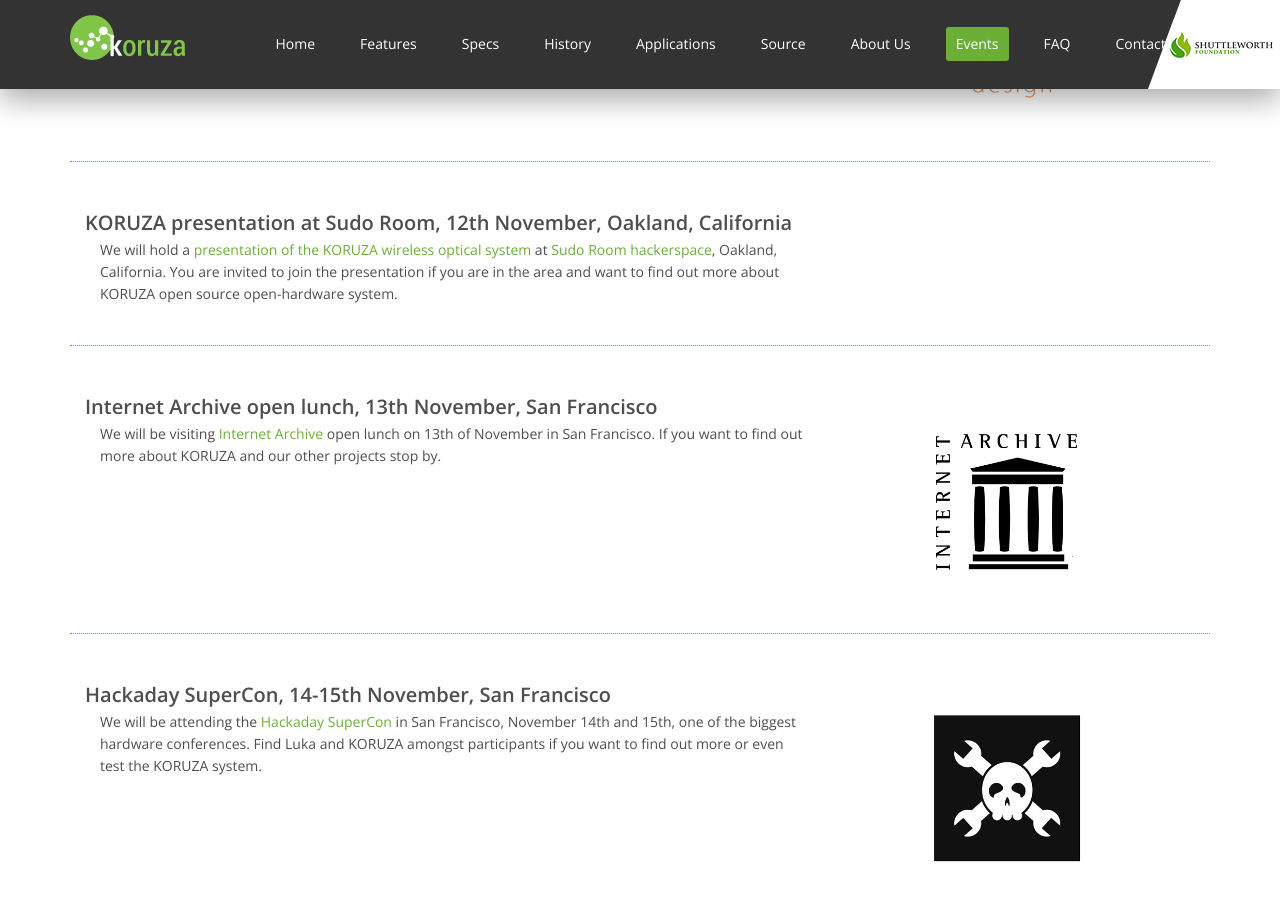
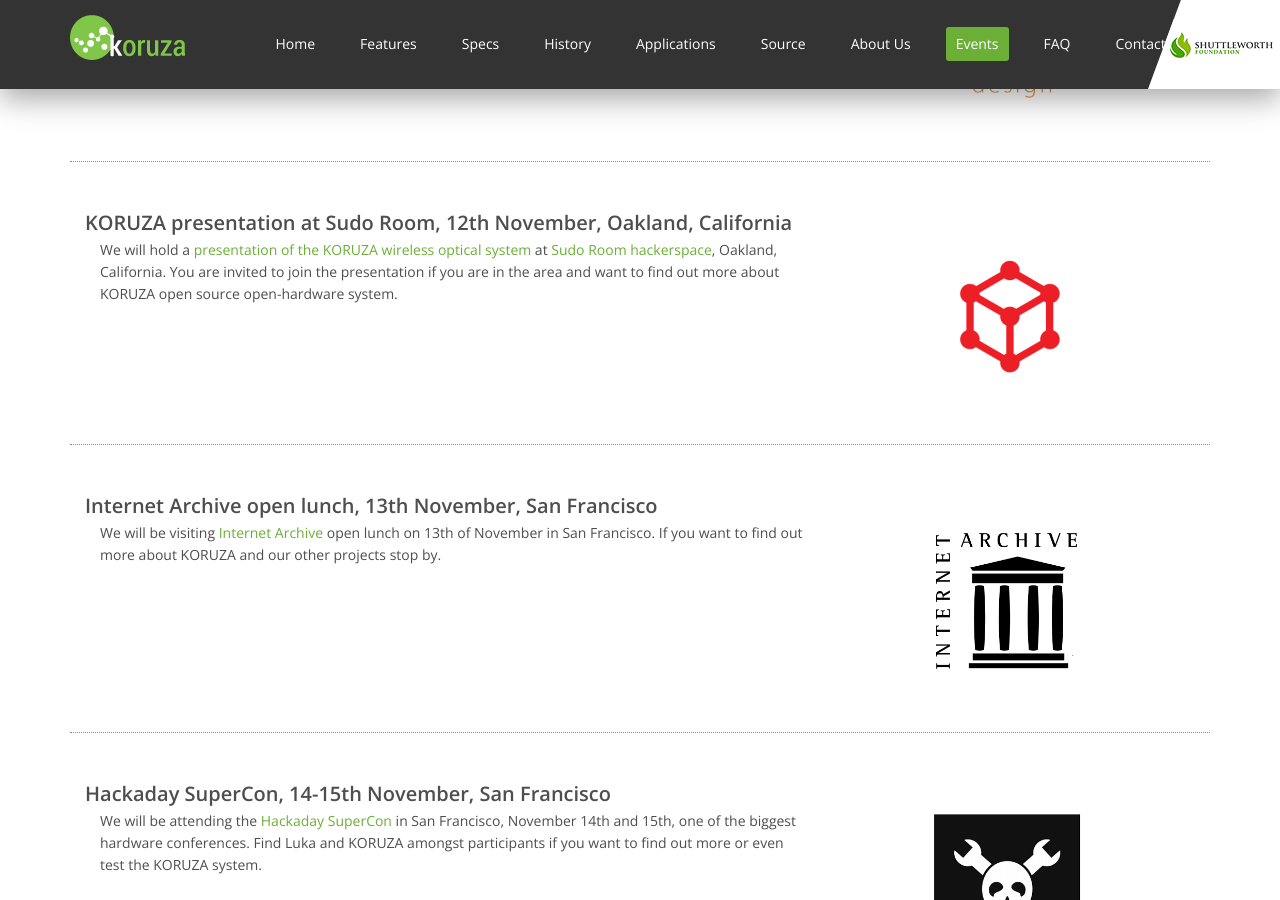
Before and after one commit to IRNAS/KORUZA-website, a Jekyll site: the page built from events/index.html, in a window 1280 px wide and 900 px high, scrolled down 718 px. Built offline with Jekyll 4.4.1, drawn with Linux system fonts in a browser that asks for light colours; Markdown is read by kramdown in place of the engine named in the settings.

Commit message:
Update index.html

```diff
--- a/events/index.html
+++ b/events/index.html
@@ -42,7 +42,7 @@
 			                	<p>We will hold a <a href="https://www.facebook.com/events/427453017463929/" target="_blank">presentation of the KORUZA wireless optical system</a> at <a href="https://sudoroom.org/" target="_blank">Sudo Room hackerspace</a>, Oakland, California. You are invited to join the presentation if you are in the area and want to find out more about KORUZA open source open-hardware system.</p>
 			            	</div>
 			            <div class="col-xs-12 col-sm-4 imageRight">
-			                <img class="img-responsive col-xs-12 featureImage" src="{{site.baseurl}}/assets/images/sudoroom-logo.png" alt="">
+			                <img class="img-responsive col-xs-12 featureImage" src="{{site.baseurl}}/assets/images/events/sudoroom-logo.png" alt="">
 			            </div>
 				</div>
 				<div class="col-xs-12 oneSection">
```
